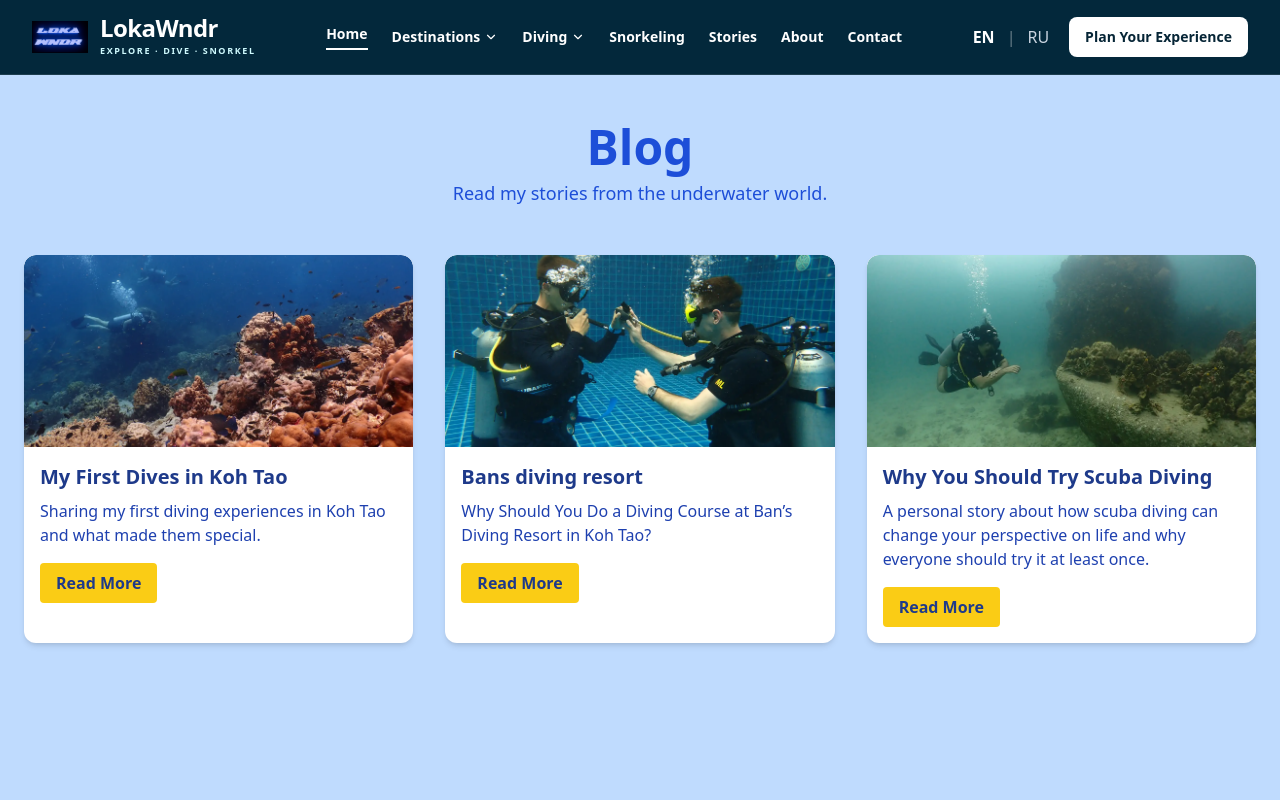
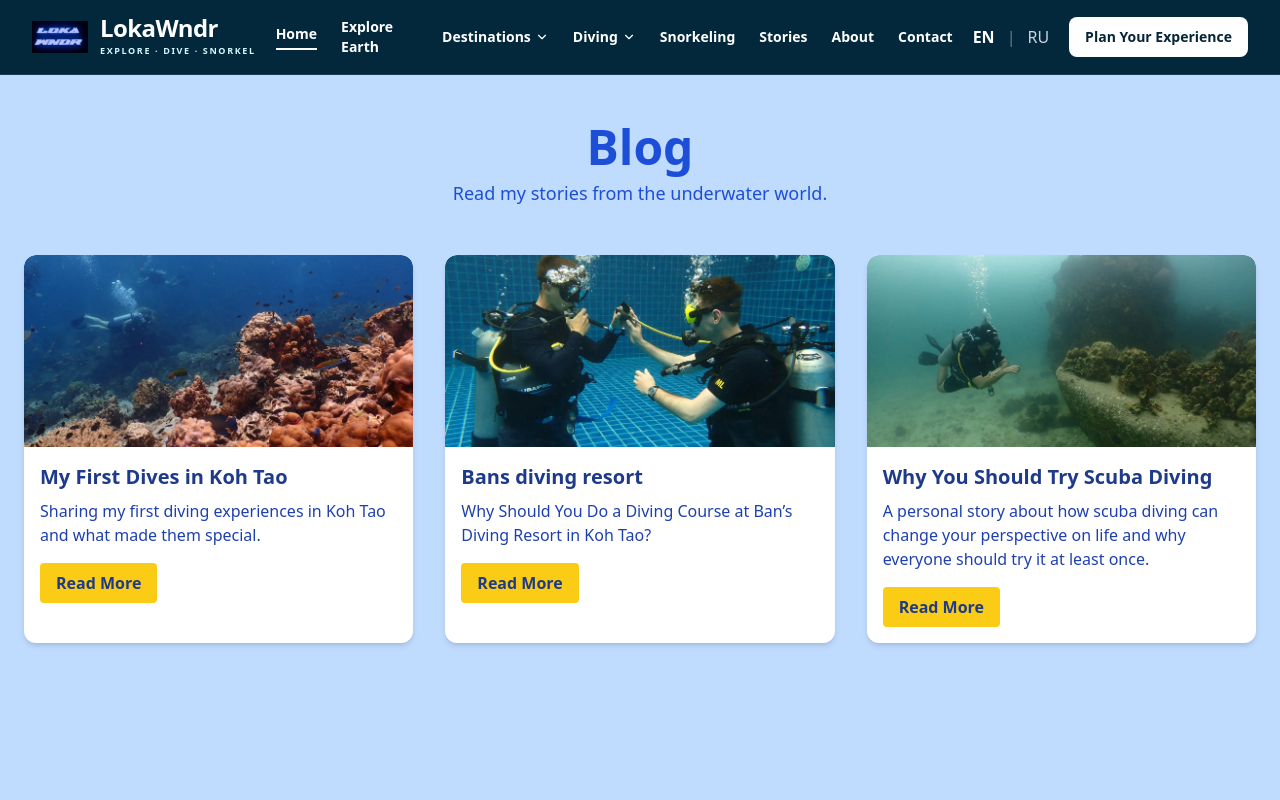
Before and after one commit to Tommysons/diving, a Next.js app: page /blog in a window 1280 px wide. Shown: the top 800 px of the page. Built offline with nearby package versions, Linux system fonts and the light colour scheme.

Commit message:
feat: add Explore Earth Atlas navigation in EN and RU

```diff
--- a/src/components/Navbar.tsx
+++ b/src/components/Navbar.tsx
@@ -12,6 +12,7 @@ export default function Navbar() {
   const base = ru ? '/ru' : ''
   const path = ru ? pathname.replace(/^\/ru/, '') || '/' : pathname
   const items = [
+    { label:ru?'Атлас Земли':'Explore Earth',href:base+'/atlas' },
     { label:ru?'Направления':'Destinations',href:base+'/destinations/thailand', children:[{label:ru?'Таиланд':'Thailand',href:base+'/destinations/thailand'},{label:ru?'Мальдивы':'Maldives',href:base+'/destinations/maldives'}] },
     { label:ru?'Дайвинг':'Diving',href:base+'/divesites',children:[{label:ru?'Дайв-сайты':'Dive Sites',href:base+'/divesites'},{label:ru?'Курсы':'Courses',href:base+'/scubadivingcourses'}] },
     { label:ru?'Снорклинг':'Snorkeling',href:base+'/destinations/maldives' },
```
